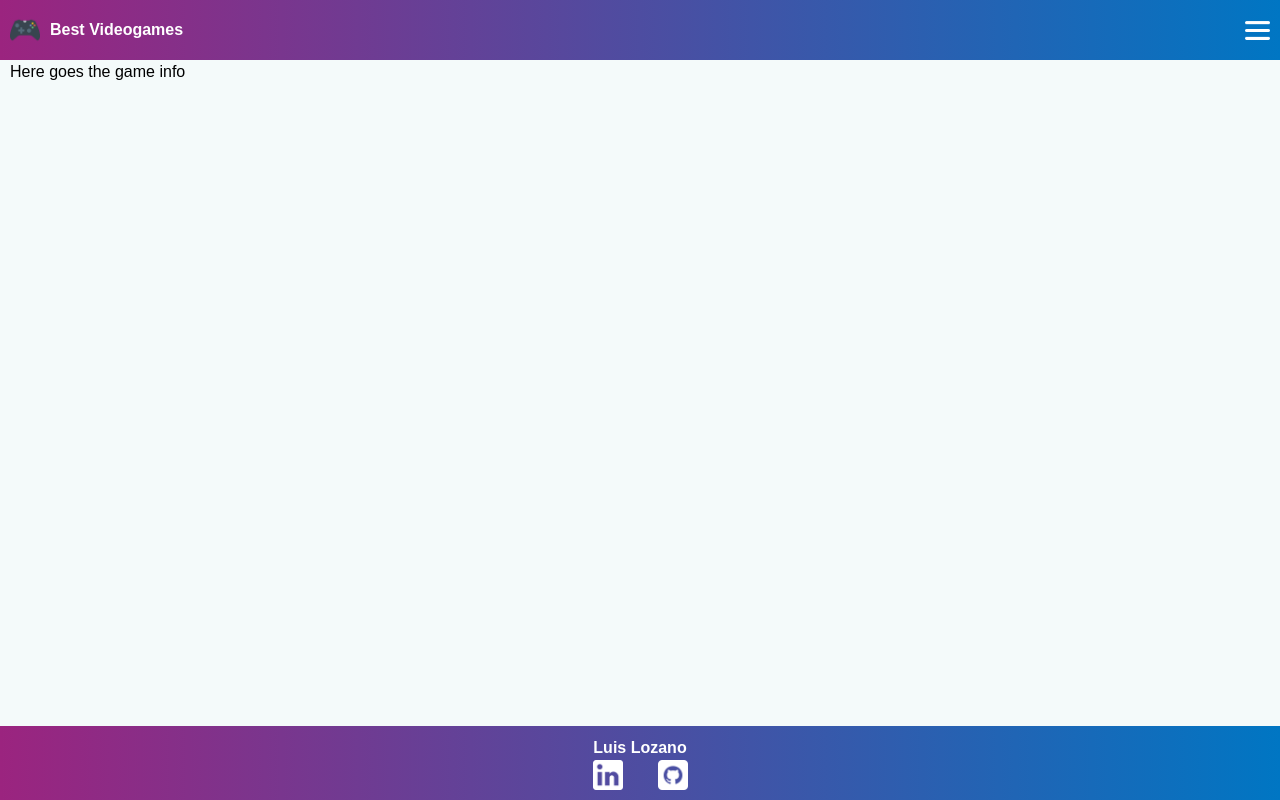
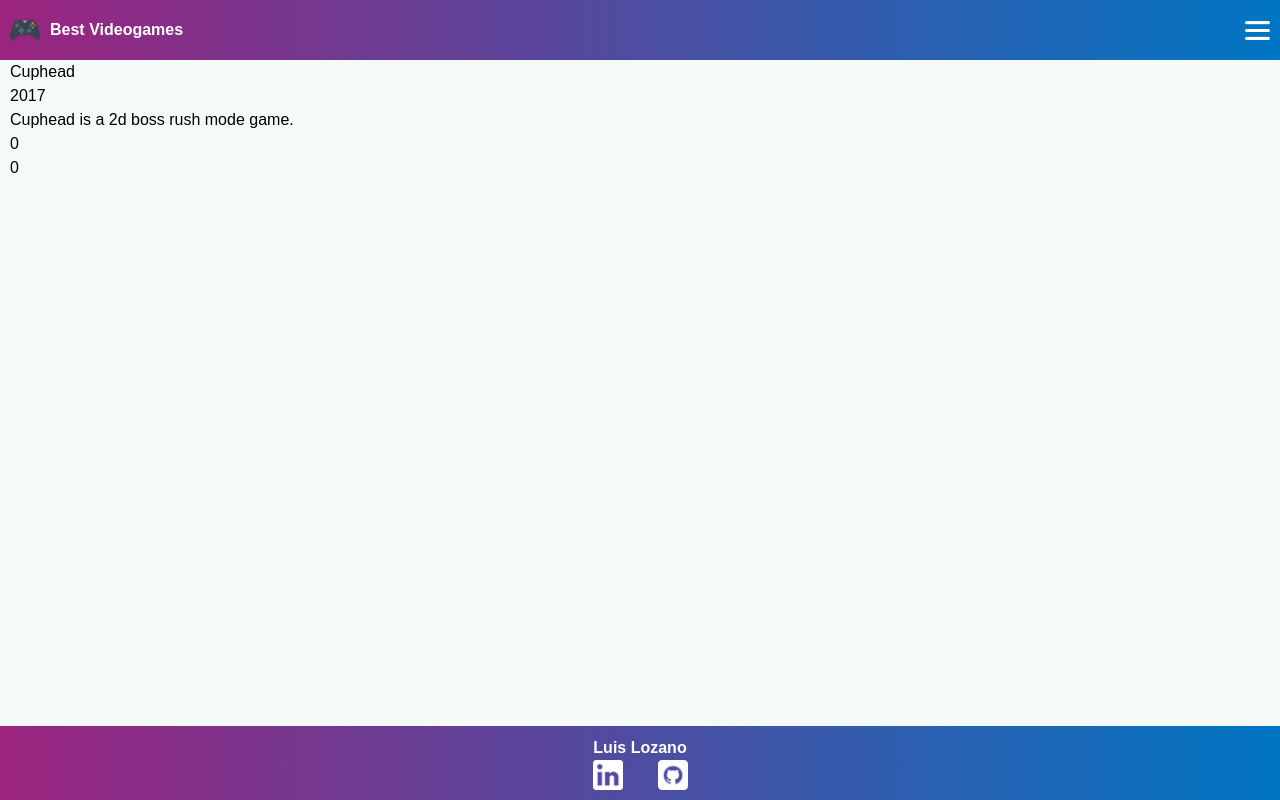
Before and after one commit to lslozano/scalero, a React (Create React App) app: page /Cuphead in a window 1280 px wide. Built offline with nearby package versions, Linux system fonts and the light colour scheme.

Commit message:
Create Game View

```diff
--- a/src/App.js
+++ b/src/App.js
@@ -3,6 +3,7 @@ import { BrowserRouter as Router, Routes, Route } from 'react-router-dom';
 import styled from 'styled-components';
 // Views
 import Home from './views/Home';
+import Game from './views/Game';
 // Components
 import Navbar from './components/Navbar';
 import Footer from './components/Footer';
@@ -20,6 +21,7 @@ const MainContainer = styled.div`
 `;
 
 const App = () => {
+  // Custom hook that sets global persistent state
   const [games, setGames] = useLocalStorage('gamesData', gamesData);
 
   return (
@@ -27,8 +29,8 @@ const App = () => {
         <Router>
           <Navbar />
           <Routes>
-            <Route path="/" element={<Home games={games} setGames={setGames} />} />
-            <Route path="/:game" element={<p>Here goes the game info</p>} />
+            <Route path="/" element={<Home gamesState={games} setGames={setGames} />} />
+            <Route path="/:game" element={<Game gamesState={games}/>} />
           </Routes>
           <Footer />
         </Router>
--- a/src/components/GameCard/index.jsx
+++ b/src/components/GameCard/index.jsx
@@ -15,7 +15,7 @@ const GameCard = (props) => {
     description,
     voted,
     year,
-    games,
+    gamesState,
     setGames,
   } = props;
 
@@ -36,7 +36,7 @@ const GameCard = (props) => {
           <VoteButtons
             voted={voted}
             index={index}
-            games={games}
+            gamesState={gamesState}
             setGames={setGames}
           />
         </ButtonsContainer>
--- a/src/components/VoteButtons/index.jsx
+++ b/src/components/VoteButtons/index.jsx
@@ -8,12 +8,12 @@ import dislike from '../../assets/dislike.png';
 const VoteButtons = (props) => {
   const {
     voted,
-    games,
+    gamesState,
     index,
     setGames,
   } = props;
 
-  const handleVote = (gameKey, gamesState, setGamesState, vote) => {
+  const handleVote = (gameKey, gamesState, setGames, vote) => {
     const games = [...gamesState];
     const game = {
       ...games[gameKey],
@@ -22,17 +22,17 @@ const VoteButtons = (props) => {
     }
     games[gameKey] = game;
     console.log(games);
-    setGamesState(games);
+    setGames(games);
   }
 
   if (voted) return <Voted>Thanks for your vote!</Voted>
 
   return (
     <>
-    <Likes onClick={() => handleVote(index, games, setGames, 'likes')}>
+    <Likes onClick={() => handleVote(index, gamesState, setGames, 'likes')}>
       <img src={like} alt="like-icon"/>
     </Likes>
-    <Dislikes onClick={() => handleVote(index, games, setGames, 'dislikes')}>
+    <Dislikes onClick={() => handleVote(index, gamesState, setGames, 'dislikes')}>
       <img src={dislike} alt="dislike-icon" />
     </Dislikes>
     </>
--- /dev/null
+++ b/src/views/Game/index.jsx
@@ -0,0 +1,29 @@
+import React from 'react'
+import { useParams } from 'react-router-dom';
+// Components
+import VoteButtons from '../../components/VoteButtons';
+
+const Game = (props) => {
+  const { gamesState } = props;
+  const params = useParams();
+  const { game } = params;
+  const gameName = game.replace(/-/g, ' ');
+
+  const selectedGame = gamesState.filter(game => game.name === gameName);
+  const [gameInformation] = selectedGame;
+  console.log(gameInformation);
+  const { name, year, description, likes, dislikes, reviews } = gameInformation;
+
+  return (
+    <div>
+      <p>{name}</p>
+      <p>{year}</p>
+      <p>{description}</p>
+      <p>{likes}</p>
+      <p>{dislikes}</p>
+      <p>{reviews}</p>
+    </div>
+  )
+};
+
+export default Game;
--- a/src/views/Home/index.jsx
+++ b/src/views/Home/index.jsx
@@ -9,11 +9,11 @@ const GamesContainer = styled.div`
 `;
 
 const Home = (props) => {
-  const { games, setGames } = props;
+  const { gamesState, setGames } = props;
 
   return (
     <GamesContainer>
-      {games.map((game, index) => {
+      {gamesState.map((game, index) => {
         const { name, description, voted, year } = game;
         return (
           <GameCard
@@ -23,7 +23,7 @@ const Home = (props) => {
             description={description}
             voted={voted}
             year={year}
-            games={games}
+            gamesState={gamesState}
             setGames={setGames}
           />
         )}
```
